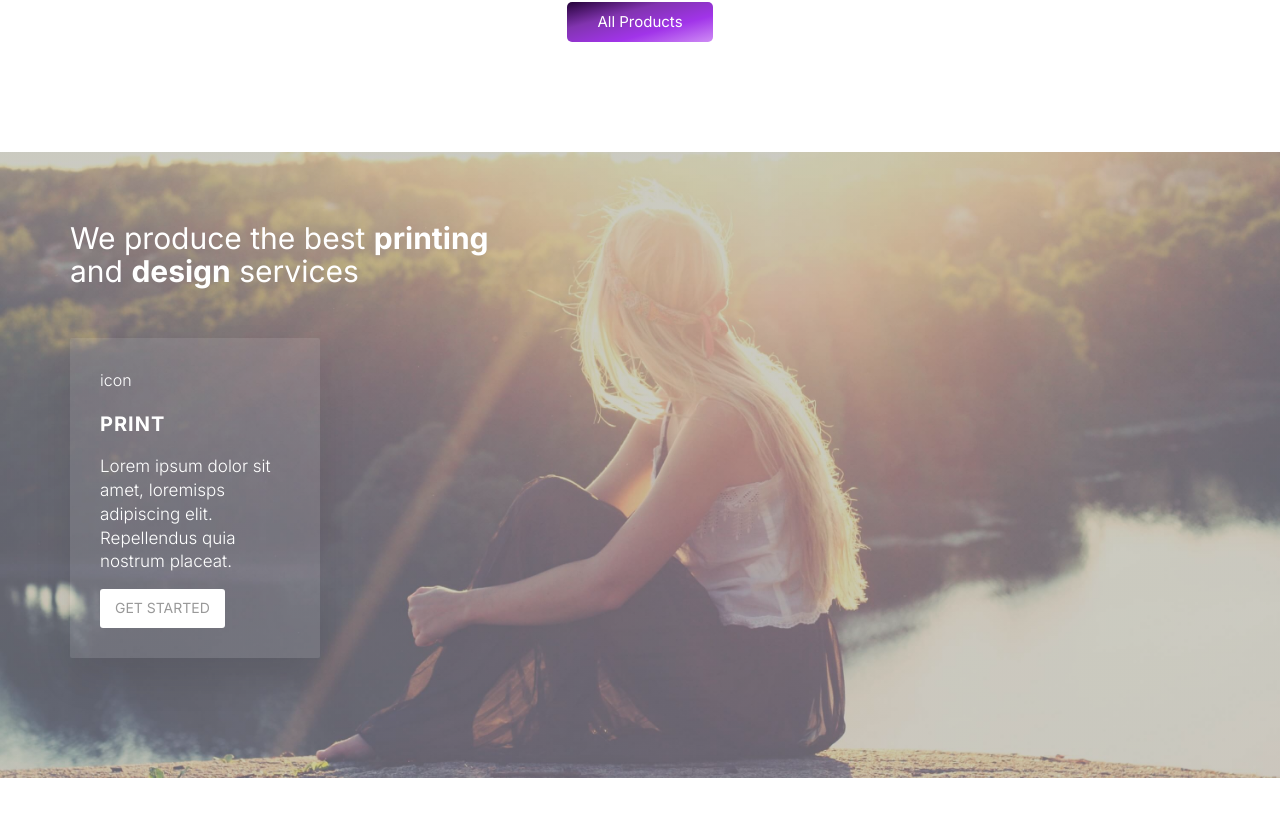
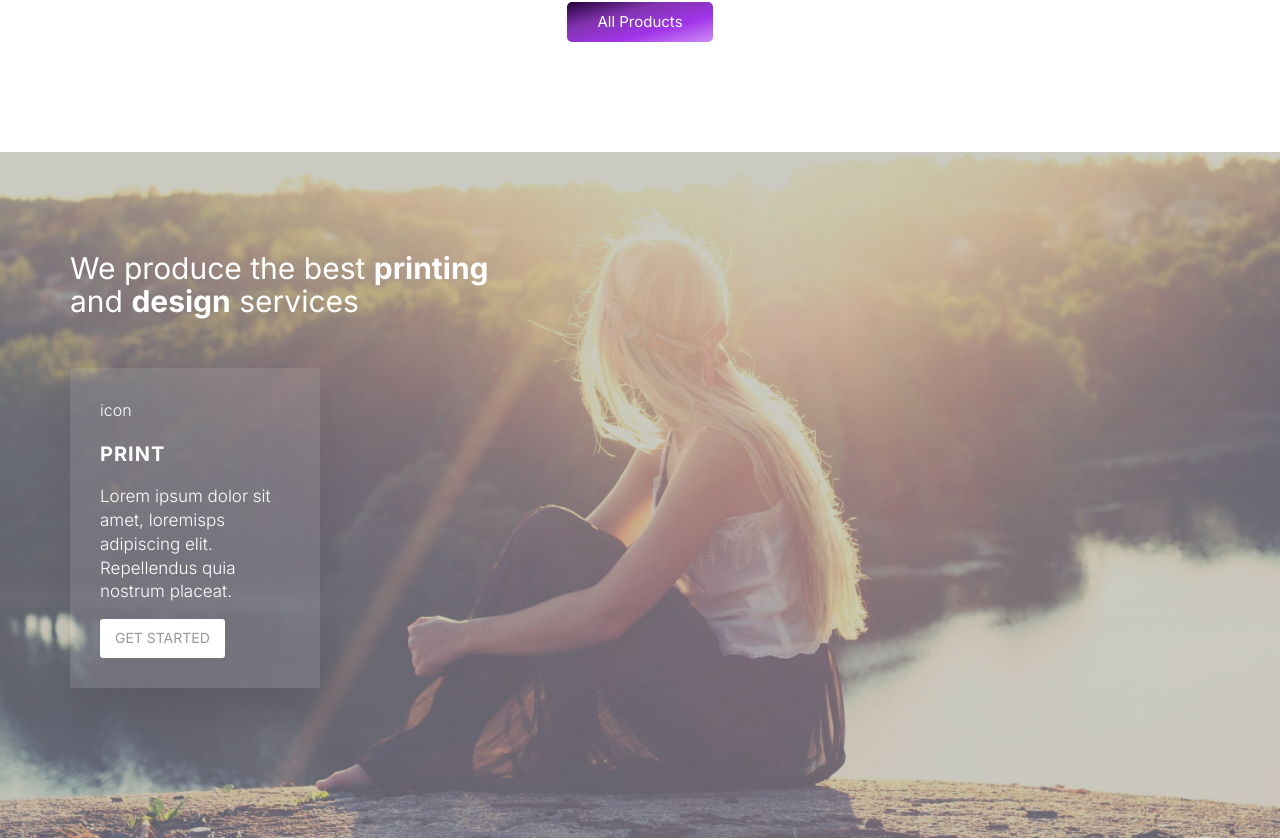
Before and after one commit to esteemayo/next-idesignx, a Next.js app: page / in a window 1280 px wide. Shown: the part 2180-3020 px from the top of the page. Built offline with nearby package versions, Linux system fonts and the light colour scheme.

Commit message:
fix: add styling

```diff
--- a/src/components/Printings.tsx
+++ b/src/components/Printings.tsx
@@ -27,7 +27,7 @@ const Container = styled.section`
 `;
 
 const Wrapper = styled.div`
-  padding: 7rem;
+  padding: 10rem 7rem;
   background-image: linear-gradient(
       rgba(153, 153, 153, 0.5),
       rgba(153, 153, 153, 0.5)
```
